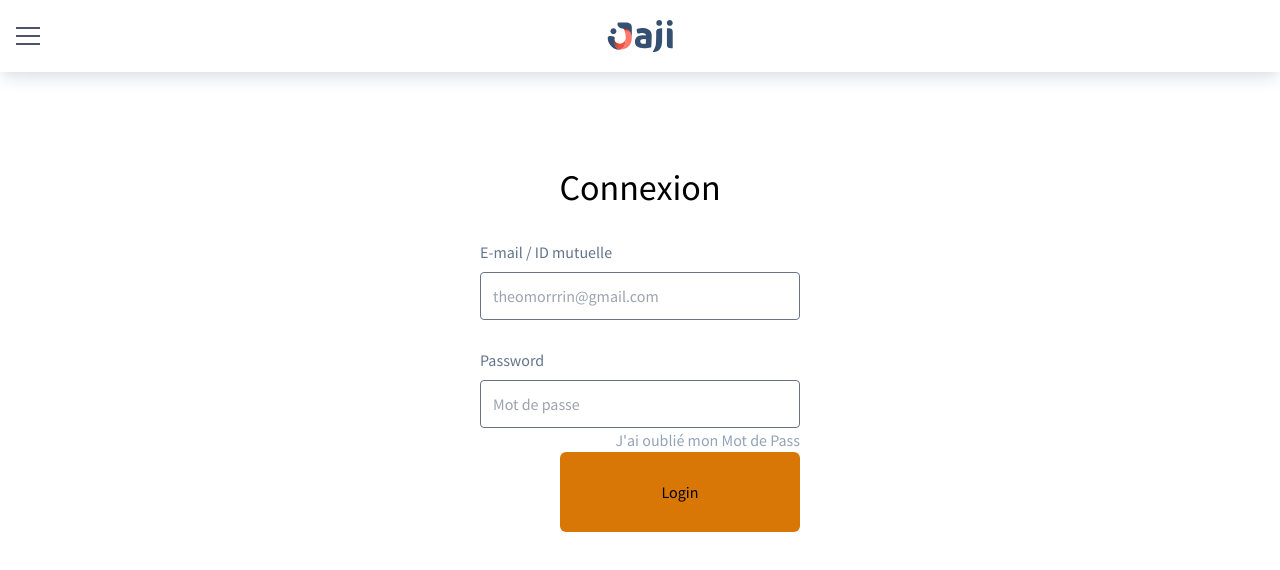
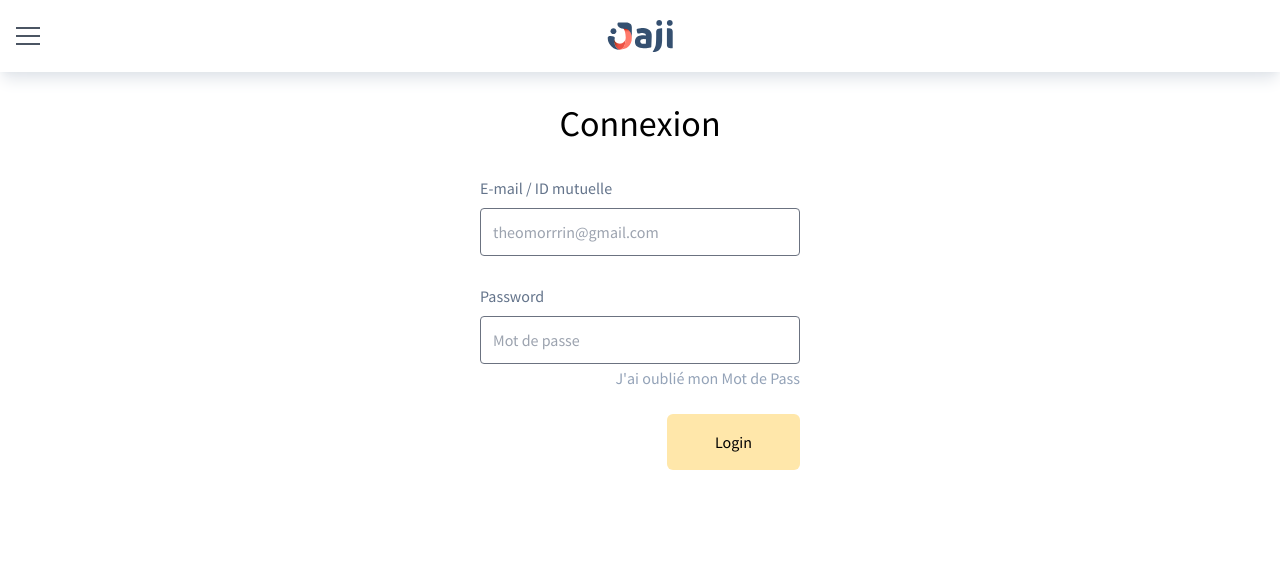
Before and after one commit to Stabien/esgi-hackathon, a Next.js app in the folder front/: page /login in a window 1280 px wide. Shown: the top 570 px of the page. Built offline with nearby package versions, Linux system fonts and the light colour scheme; no server answers.

Commit message:
finished login page

```diff
--- a/front/components/Login.tsx
+++ b/front/components/Login.tsx
@@ -37,7 +37,7 @@ const Login = (props: Props) => {
 
   return (
     <div className="grid-cols-1">
-      <h1 className="w-fit m-auto my-8 mt-24 text-4xl font-semibolds">Connexion</h1>
+      <h1 className="w-fit m-auto my-8 mt-8 text-4xl font-semibolds">Connexion</h1>
       <form
         className="w-fit m-auto flex flex-col"
         onSubmit={(e) => handleLogin(e)}
@@ -69,10 +69,10 @@ const Login = (props: Props) => {
             onChange={(e) => setPassword(e.target.value)}
             required
           />
-          <a href="/" className="text-right text-slate-400 -mt-2">J'ai oublié mon Mot de Pass</a>
+          <a href="/" className="text-right text-slate-400 -mt-1.5">J'ai oublié mon Mot de Pass</a>
         </div>
         <div className="flex justify-between">
-          <button type="submit" className="rounded-md bg-amber-600 w-60 h-20 ml-auto mr-0">Login</button>
+          <button type="submit" className="rounded-md bg-yellow-150 px-12 py-4 mt-6 ml-auto mr-0">Login</button>
         </div>
 
 
```
